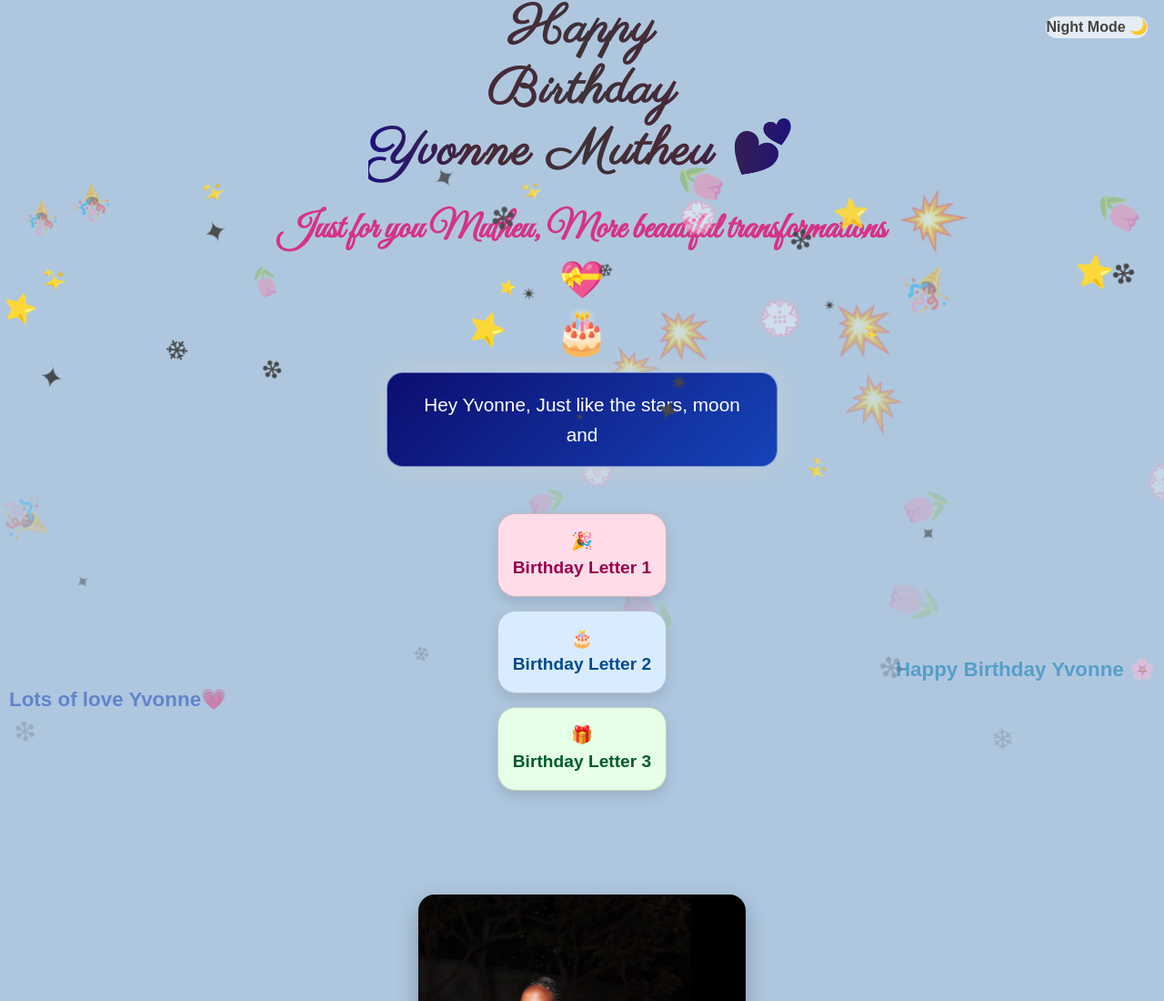
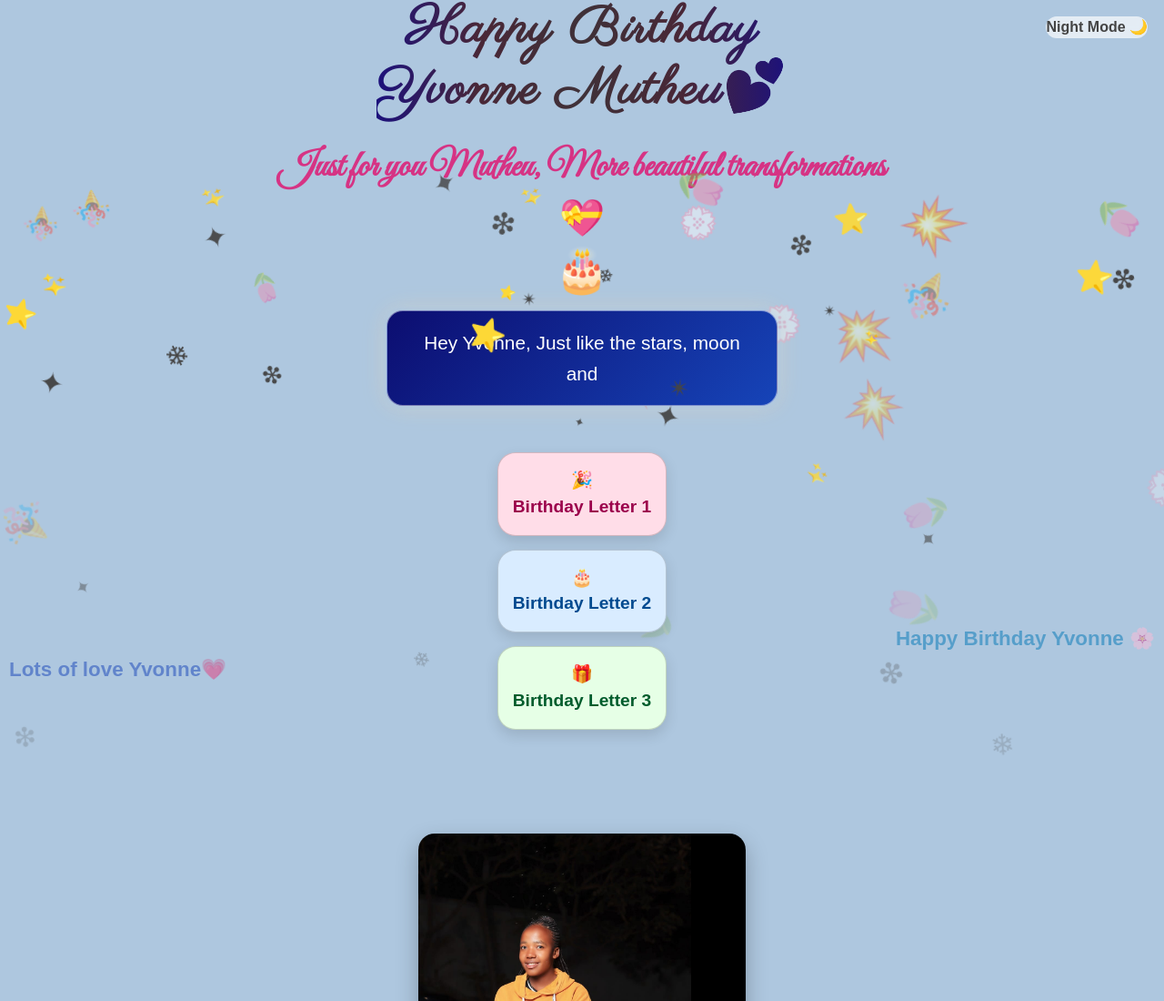
Before and after one commit to ellyAnalytics/birthday, a plain HTML site: page index.html in a window 1280 px wide. Shown: the top 1100 px of the page at 91% size. Drawn offline with nearby package versions, Linux system fonts and the light colour scheme.

Commit message:
Update index.html

```diff
--- a/index.html
+++ b/index.html
@@ -3,7 +3,7 @@
 <head>
   <meta charset="UTF-8" />
   <meta name="viewport" content="width=device-width, initial-scale=1.0" />
-  <title>Happy BirthDay Yvonne Mutheu || With Love💕</title>
+  <title>Happy Birthday Yvonne Mutheu || Lots of Love💕</title>
  <link href="https://fonts.googleapis.com/css2?family=Great+Vibes&display=swap" rel="stylesheet">
  <link href="https://fonts.googleapis.com/css2?family=Parisienne&display=swap" rel="stylesheet">
  <link href="https://fonts.googleapis.com/css2?family=Cormorant+Garamond:wght@300;400;600&display=swap" rel="stylesheet">
@@ -318,7 +318,7 @@ body.night .message {
 
 
 
-  <h1><b>Happy <br>Birthday <br> Yvonne Mutheu 💕</b></h1>
+  <h1><b>Happy Birthday <br>Yvonne Mutheu💕</b></h1>
 
   <p class="elegant-text"> Just for you Mutheu, More beautiful transformations <br>  💝</p>
 
```
